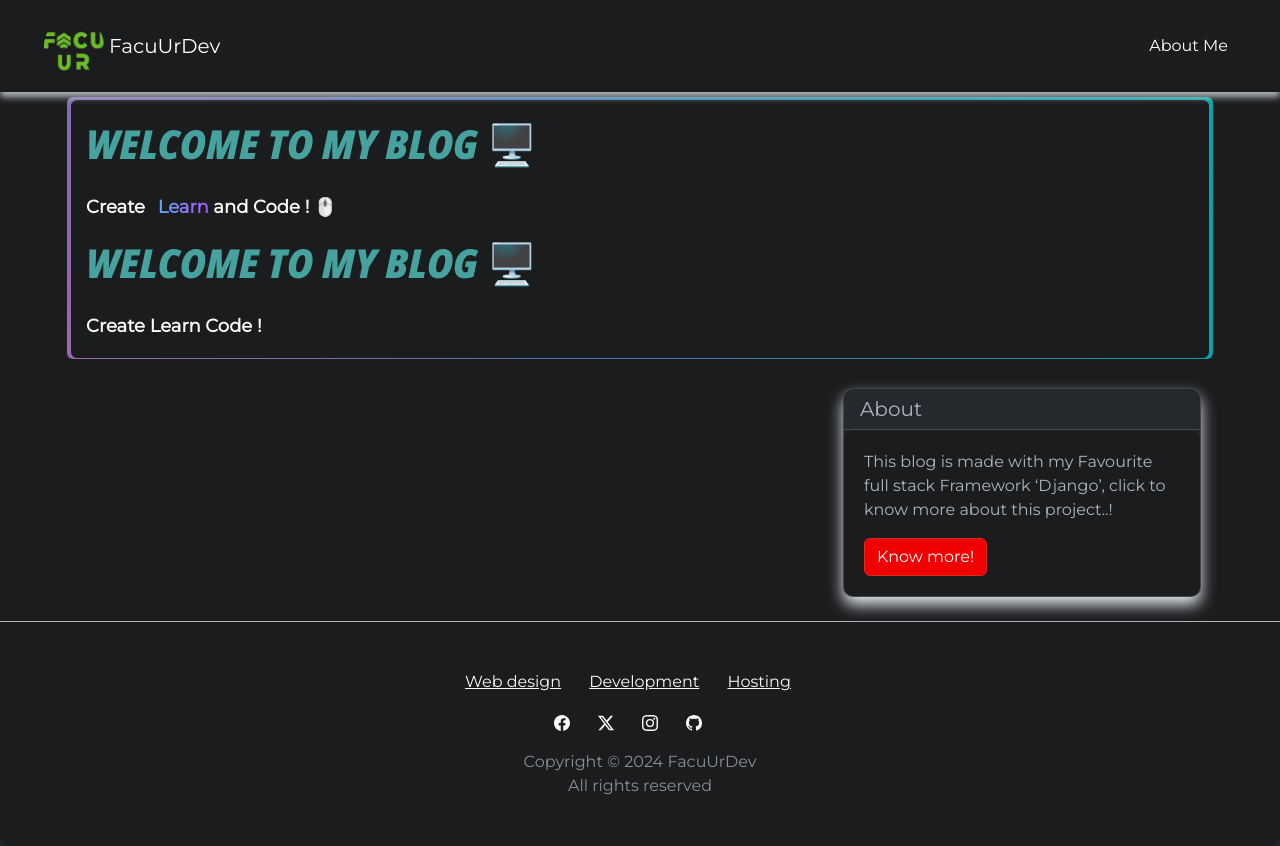
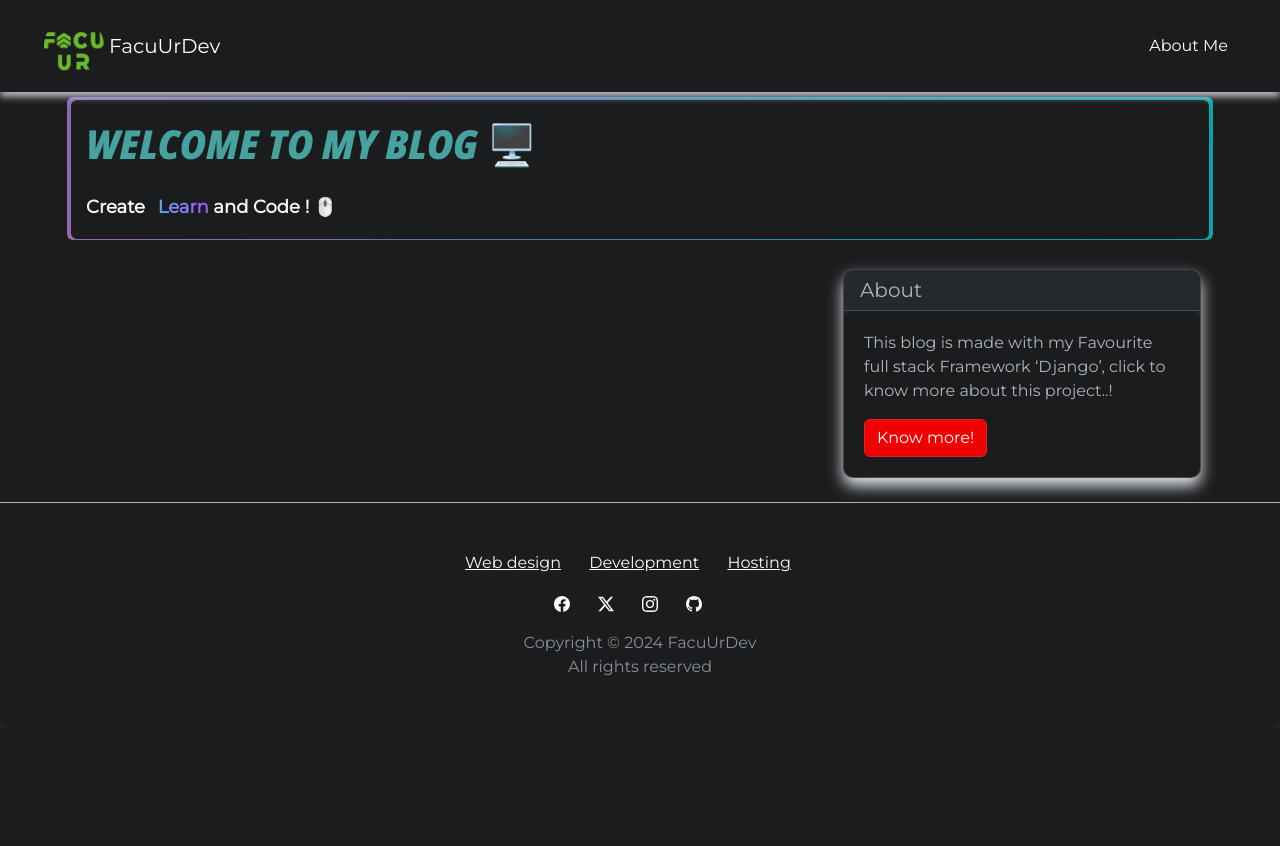
Before and after one commit to FacuUrDev/My_blog_Django, a Django app: page / in a window 1280 px wide. After the commit the page ends 676 px from the top, so only its background shows below. Run offline with Django 4.2, Linux system fonts and the light colour scheme; data that the repository does not hold is empty.

Commit message:
fixed duplication

```diff
--- a/my_blog/templates/index.html
+++ b/my_blog/templates/index.html
@@ -10,8 +10,7 @@
                 <div class="site-heading" >
                     <h1 class=" site-heading my-4 mt-3 "> Welcome to my  Blog 🖥️  </h1>
                     <p class="text-light"> Create  <span id="span2"> Learn</span> and Code ! 🖱️ &nbsp  </p>
-                    <h1 class=" site-heading my-4 mt-3 "> Welcome to my  Blog 🖥️  </h1>
-                    <p class="text-light"> Create  Learn  Code ! &nbsp  </p>
+
                 </div>
             </div>
         </div>
```
